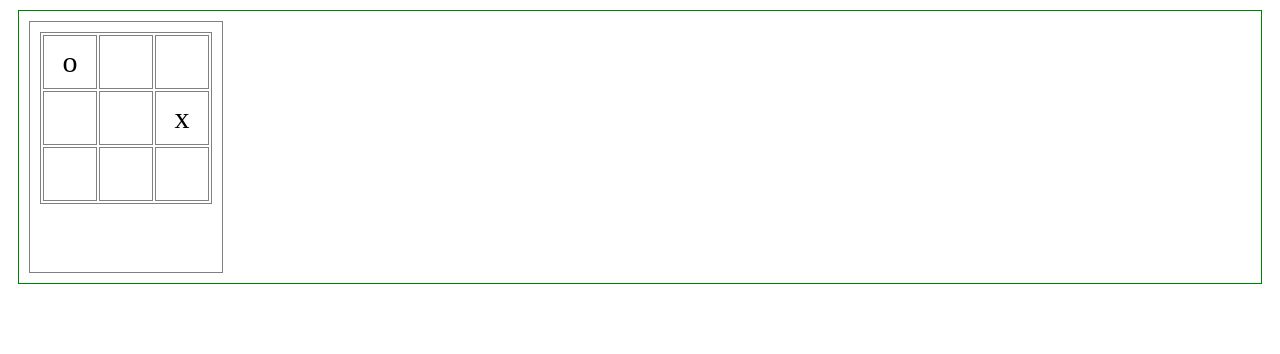
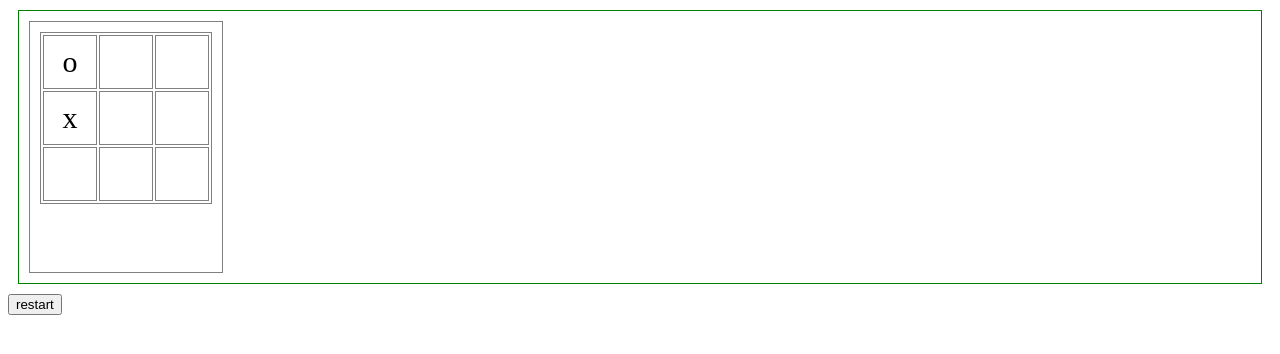
Before and after one commit to Akiyah/tic-tac-toe, a plain HTML site: page index.html in a window 1280 px wide. Both pictures are taken after a click on the element 70 px from the left and 62 px from the top of the page. Drawn offline with Linux system fonts and the light colour scheme.

Commit message:
refactoring

```diff
--- a/index.html
+++ b/index.html
@@ -1,12 +1,16 @@
 <!DOCTYPE html>
 <html lang="en">
+
 <head>
   <meta charset="UTF-8">
   <title>tic-tac-toe</title>
   <link rel="stylesheet" href="./style.css">
+  <script src="./script.js"></script>
 </head>
+
 <body>
-<div id="container"></div>
-<script src="./script.js"></script>
+  <div id="container"></div>
+  <button onClick="restart()">restart</button>
 </body>
+
 </html>
--- a/script.js
+++ b/script.js
@@ -3,13 +3,9 @@ const η = 0.1;
 const ε0 = 0.5;
 
 class Tile {
-  constructor(x, y) {
+  constructor(x, y, mark = " ") {
     this.x = x;
     this.y = y;
-    this.mark = " ";
-  }
-
-  update(mark) {
     this.mark = mark;
   }
 
@@ -19,28 +15,41 @@ class Tile {
 }
 
 class Board {
-  constructor() {
-    this.status = "";
-    this.tiles = [];
-    for (let y = 0; y < 3; y++) {
-      this.tiles[y] = [];
-      for (let x = 0; x < 3; x++) {
-        let tile = new Tile(x, y);
-        this.tiles[y][x] = tile;
-      }
-    }
+  constructor(tiles = [0, 1, 2].map(y => [0, 1, 2].map(x => new Tile(x, y)))) {
+    this.tiles = tiles;
   }
 
-  toBoardString() {
+  step(x, y, mark) {
+    let tiles = [0, 1, 2].map(y => [0, 1, 2].map(x => this.tiles[y][x]));
+    tiles[y][x] = new Tile(x, y, mark);
+    return new Board(tiles);
+  }
+
+  randomStep(mark) {
+    let tile = this.randomBlankTile();
+    return this.step(tile.x, tile.y, mark);
+  }
+
+  isBlank(x, y) {
+    return this.tiles[y][x].isBlank();
+  }
+
+  blankTiles() {
+    return this.tiles.flat().filter(tile => tile.isBlank());
+  }
+
+  randomBlankTile() {
+    let tiles = this.blankTiles();
+    let i = Math.floor(Math.random() * tiles.length);
+    return tiles[i];
+  }
+
+  key() {
     return this.tiles.map(row => {
       return row.map(tile => {
         return tile.mark;
       }).join("");
     }).join("\n");
-  }
-
-  blankTiles() {
-    return this.tiles.flat().filter(tile => tile.isBlank());
   }
 
   judgeWin(mark) {
@@ -59,50 +68,28 @@ class Board {
     });
   }
 
-  updateStatus(status) {
-    this.status = status;
-  }
-
-  click(x, y) {
-    if (this.status !== '') {
-      return;
+  status() {
+    if (this.judgeWin("o")) {
+      return "o win";
     }
 
-    let tile = this.tiles[y][x];
-    if (!tile.isBlank()) {
-      return;
-    }
-    this.tiles[y][x].update("o");
-
-    if (this.judgeWin("o")) {
-      this.updateStatus("o win");
-      return;
+    if (this.judgeWin("x")) {
+      return "x win";
     }
 
-    let tiles = this.blankTiles();
-    if (tiles.length == 0) {
-      this.updateStatus("draw");
-      return;
+    if (this.blankTiles().length == 0) {
+      return "draw";
     }
 
-    let i = Math.floor(Math.random() * tiles.length);
-    tiles[i].update("x");
-
-    if (this.judgeWin("x")) {
-      this.updateStatus("x win");
-      return;
-    }
+    return "";
   }
 }
 
 class Game {
   constructor(id) {
-    this.container = document.getElementById("container");
-    this.start();
-  }
+    this.container = document.getElementById(id);
 
-  start() {
-    let board = new Board();
+    this.board = new Board();
 
     this.boardDiv = document.createElement("div");
     let table = document.createElement("table");
@@ -119,37 +106,49 @@ class Game {
         let td = document.createElement("td");
         tr.appendChild(td);
         td.addEventListener("click", () => {
-          if (board.status !== "") {
-            return;
-          }
-          board.click(x, y);
-          console.log(board.toBoardString());
-          this.refresh(board);
+          this.step(x, y);
         });
       }
     }
   }
 
-  step(action) {
-    return [];
+  step(x, y) {
+    if (!this.board.isBlank(x, y)) {
+      return;
+    }
+    if (this.board.status() !== "") {
+      return;
+    }
+
+    let board2 = this.board.step(x, y, "o");
+    if (board2.status() !== "") {
+      this.board = board2;
+      this.refresh();
+      return;
+    }
+
+    let board3 = board2.randomStep("x");
+
+    this.board = board3;
+    this.refresh();
+    return;
   }
 
-  refresh(board) {
+  refresh() {
     for (let y = 0; y < 3; y++) {
       let tr = this.boardDiv.getElementsByTagName("tr")[y];
       for (let x = 0; x < 3; x++) {
         let td = tr.getElementsByTagName("td")[x];
-        td.innerText = board.tiles[y][x].mark;
+        td.innerText = this.board.tiles[y][x].mark;
       }
     }
 
     let h1 = this.boardDiv.getElementsByTagName("h1")[0];
-    h1.innerText = board.status;
-
-    if (board.status !== "") {
-      this.start();
-    }
+    h1.innerText = this.board.status();
   }
 }
 
-new Game("container");
+function restart() {
+  new Game("container");
+}
+window.onload = restart;
```
